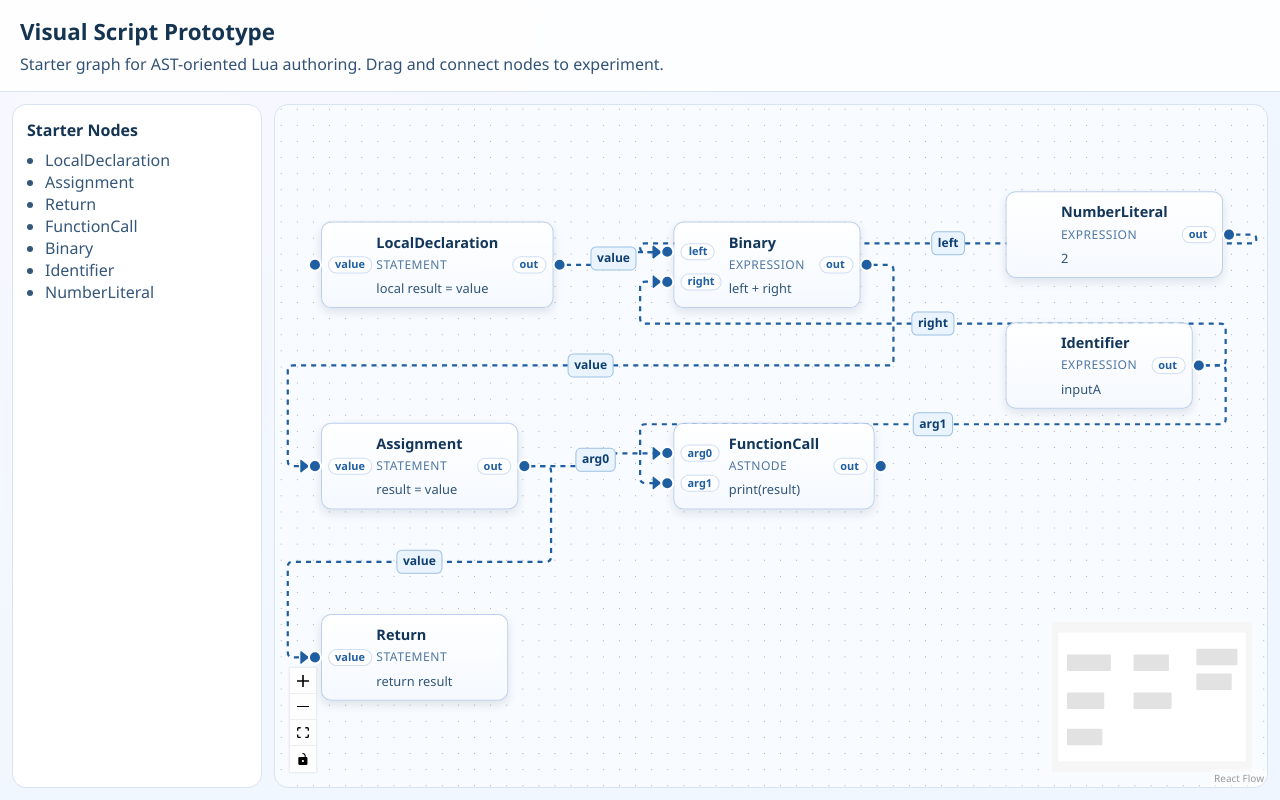
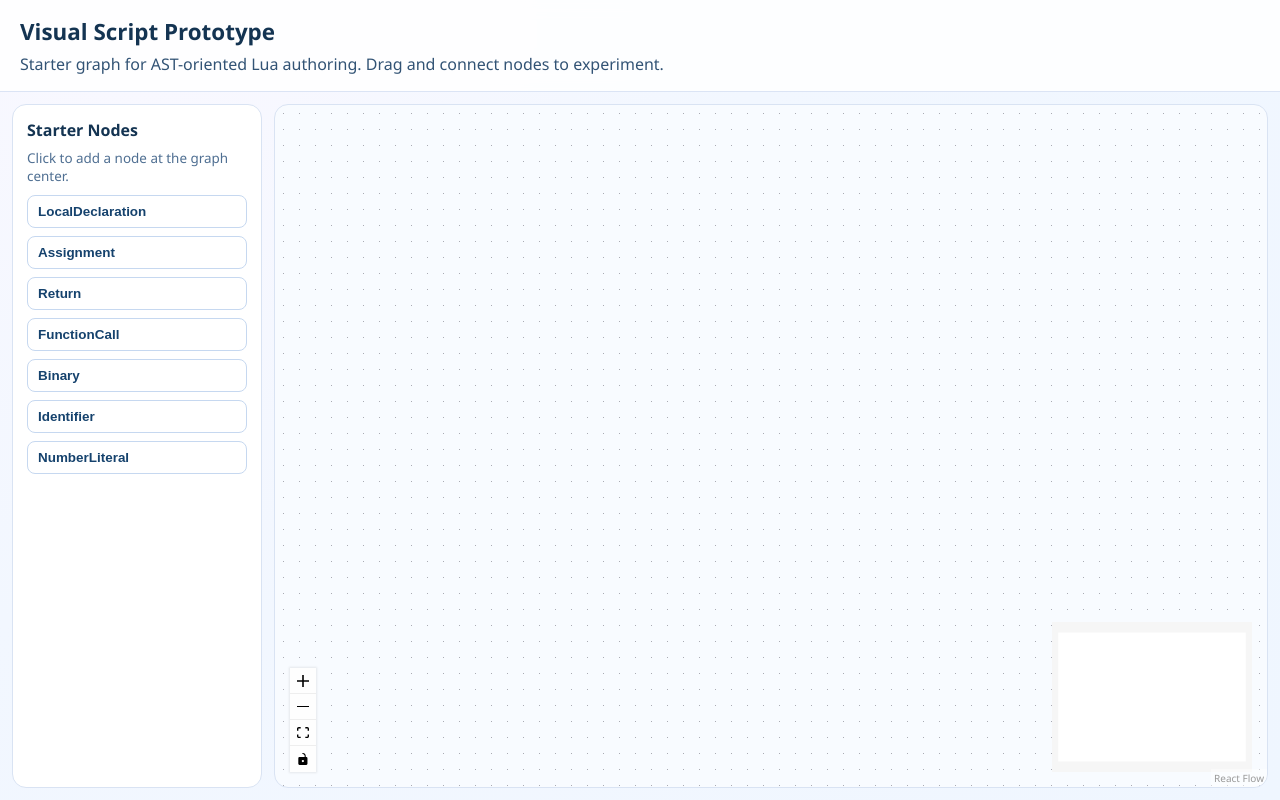
Before and after one commit to Subham0207/HardAcclDSL, a React (Vite) app in the folder visualscript/: page / in a window 1280 px wide. Built offline with nearby package versions, Linux system fonts and the light colour scheme.

Commit message:
add nodes from ui

```diff
--- a/visualscript/src/App.css
+++ b/visualscript/src/App.css
@@ -47,6 +47,39 @@
   margin: 0;
   padding-left: 18px;
   color: #35577a;
+}
+
+.legend-help {
+  margin: 0 0 10px;
+  font-size: 0.84rem;
+  color: #4f6f92;
+}
+
+.legend-buttons {
+  display: grid;
+  gap: 8px;
+}
+
+.legend-node-btn {
+  border: 1px solid #c6d8f0;
+  border-radius: 8px;
+  background: #ffffff;
+  color: #15426d;
+  font-size: 0.84rem;
+  font-weight: 600;
+  text-align: left;
+  padding: 8px 10px;
+  cursor: pointer;
+}
+
+.legend-node-btn:hover {
+  background: #eef5ff;
+  border-color: #95bae3;
+}
+
+.legend-node-btn:focus-visible {
+  outline: 2px solid #2c78c6;
+  outline-offset: 2px;
 }
 
 .flow-host {
--- a/visualscript/src/App.tsx
+++ b/visualscript/src/App.tsx
@@ -1,8 +1,13 @@
+import { useRef } from 'react'
 import '@xyflow/react/dist/style.css'
 import './App.css'
-import { GraphCanvas } from './features/graph/GraphCanvas'
+import { GraphCanvas, type GraphCanvasHandle } from './features/graph/GraphCanvas'
+import { starterNodeTemplates } from './features/graph/initialGraph'
 
 function App() {
+  const graphRef = useRef<GraphCanvasHandle | null>(null)
+  const viewportRef = useRef<HTMLDivElement | null>(null)
+
   return (
     <div className="app-shell">
       <header className="app-header">
@@ -13,19 +18,23 @@ function App() {
       <div className="canvas-shell">
         <div className="legend">
           <h2>Starter Nodes</h2>
-          <ul>
-            <li>LocalDeclaration</li>
-            <li>Assignment</li>
-            <li>Return</li>
-            <li>FunctionCall</li>
-            <li>Binary</li>
-            <li>Identifier</li>
-            <li>NumberLiteral</li>
-          </ul>
+          <p className="legend-help">Click to add a node at the graph center.</p>
+          <div className="legend-buttons">
+            {starterNodeTemplates.map((template) => (
+              <button
+                key={template.type}
+                type="button"
+                className="legend-node-btn"
+                onClick={() => graphRef.current?.addNodeAtViewportCenter(template.type)}
+              >
+                {template.label}
+              </button>
+            ))}
+          </div>
         </div>
 
-        <div className="flow-host">
-          <GraphCanvas />
+        <div className="flow-host" ref={viewportRef}>
+          <GraphCanvas ref={graphRef} viewportRef={viewportRef} />
         </div>
       </div>
     </div>
--- a/visualscript/src/features/graph/GraphCanvas.tsx
+++ b/visualscript/src/features/graph/GraphCanvas.tsx
@@ -1,28 +1,66 @@
-import { useCallback } from 'react'
+import { forwardRef, useCallback, useImperativeHandle, useRef } from 'react'
 import {
   Background,
   ConnectionMode,
   Controls,
   MiniMap,
   ReactFlow,
+  type ReactFlowInstance,
   addEdge,
   useEdgesState,
   useNodesState,
   type Connection,
 } from '@xyflow/react'
 import { defaultEdgeOptions } from './defaultEdgeOptions'
-import { initialEdges, initialNodes } from './initialGraph'
+import { createStarterNode, initialEdges, initialNodes, type StarterNodeType } from './initialGraph'
 import { scriptNodeTypes } from '../nodes/nodeTypes'
+import type { ScriptFlowNode } from '../nodes/types'
 
-export function GraphCanvas() {
-  const [nodes, , onNodesChange] = useNodesState(initialNodes)
+export type GraphCanvasHandle = {
+  addNodeAtViewportCenter: (type: StarterNodeType) => void
+}
+
+type GraphCanvasProps = {
+  viewportRef: React.RefObject<HTMLDivElement | null>
+}
+
+export const GraphCanvas = forwardRef<GraphCanvasHandle, GraphCanvasProps>(function GraphCanvas(
+  { viewportRef },
+  ref,
+) {
+  const [nodes, setNodes, onNodesChange] = useNodesState(initialNodes)
   const [edges, setEdges, onEdgesChange] = useEdgesState(initialEdges)
+  const flowRef = useRef<ReactFlowInstance<ScriptFlowNode> | null>(null)
 
   const onConnect = useCallback(
     (connection: Connection) => {
       setEdges((current) => addEdge({ ...connection, animated: true }, current))
     },
     [setEdges],
+  )
+
+  useImperativeHandle(
+    ref,
+    () => ({
+      addNodeAtViewportCenter: (type: StarterNodeType) => {
+        const pane = viewportRef.current
+        const flow = flowRef.current
+        if (!pane || !flow) {
+          return
+        }
+
+        const rect = pane.getBoundingClientRect()
+        const center = flow.screenToFlowPosition({
+          x: rect.left + rect.width / 2,
+          y: rect.top + rect.height / 2,
+        })
+
+        const id = `${type}-${Date.now()}-${Math.floor(Math.random() * 1000)}`
+        const node = createStarterNode(type, { x: center.x - 80, y: center.y - 38 }, id)
+        setNodes((current) => [...current, node])
+      },
+    }),
+    [setNodes, viewportRef],
   )
 
   return (
@@ -40,6 +78,9 @@ export function GraphCanvas() {
       deleteKeyCode={['Backspace', 'Delete']}
       defaultEdgeOptions={defaultEdgeOptions}
       connectionLineStyle={{ stroke: '#1f5ea0', strokeWidth: 2.2 }}
+      onInit={(instance) => {
+        flowRef.current = instance
+      }}
       fitView
     >
       <Background gap={16} size={1} />
@@ -47,4 +88,4 @@ export function GraphCanvas() {
       <MiniMap pannable zoomable />
     </ReactFlow>
   )
-}
+})
--- a/visualscript/src/features/graph/initialGraph.ts
+++ b/visualscript/src/features/graph/initialGraph.ts
@@ -1,141 +1,44 @@
-import type { Edge } from '@xyflow/react'
-import type { ScriptFlowNode } from '../nodes/types'
+import type { Edge, XYPosition } from '@xyflow/react'
+import type { ScriptFlowNode, ScriptNodeRole } from '../nodes/types'
 
-export const initialNodes: ScriptFlowNode[] = [
-  {
-    id: 'localDecl-1',
-    type: 'localDecl',
-    position: { x: 80, y: 40 },
-    data: {
-      label: 'LocalDeclaration',
-      role: 'Statement',
-      detail: 'local result = value',
-    },
-  },
-  {
-    id: 'binary-1',
-    type: 'binary',
-    position: { x: 430, y: 40 },
-    data: {
-      label: 'Binary',
-      role: 'Expression',
-      detail: 'left + right',
-    },
-  },
-  {
-    id: 'number-1',
-    type: 'numberLiteral',
-    position: { x: 760, y: 10 },
-    data: {
-      label: 'NumberLiteral',
-      role: 'Expression',
-      detail: '2',
-    },
-  },
-  {
-    id: 'identifier-1',
-    type: 'identifier',
-    position: { x: 760, y: 140 },
-    data: {
-      label: 'Identifier',
-      role: 'Expression',
-      detail: 'inputA',
-    },
-  },
-  {
-    id: 'assign-1',
-    type: 'assignment',
-    position: { x: 80, y: 240 },
-    data: {
-      label: 'Assignment',
-      role: 'Statement',
-      detail: 'result = value',
-    },
-  },
-  {
-    id: 'call-1',
-    type: 'functionCall',
-    position: { x: 430, y: 240 },
-    data: {
-      label: 'FunctionCall',
-      role: 'AstNode',
-      detail: 'print(result)',
-    },
-  },
-  {
-    id: 'return-1',
-    type: 'return',
-    position: { x: 80, y: 430 },
-    data: {
-      label: 'Return',
-      role: 'Statement',
-      detail: 'return result',
-    },
-  },
+export type StarterNodeType = ScriptFlowNode['type']
+
+export type StarterNodeTemplate = {
+  type: StarterNodeType
+  label: string
+  role: ScriptNodeRole
+  detail: string
+}
+
+export const starterNodeTemplates: StarterNodeTemplate[] = [
+  { type: 'localDecl', label: 'LocalDeclaration', role: 'Statement', detail: 'local result = value' },
+  { type: 'assignment', label: 'Assignment', role: 'Statement', detail: 'result = value' },
+  { type: 'return', label: 'Return', role: 'Statement', detail: 'return result' },
+  { type: 'functionCall', label: 'FunctionCall', role: 'AstNode', detail: 'print(result)' },
+  { type: 'binary', label: 'Binary', role: 'Expression', detail: 'left + right' },
+  { type: 'identifier', label: 'Identifier', role: 'Expression', detail: 'inputA' },
+  { type: 'numberLiteral', label: 'NumberLiteral', role: 'Expression', detail: '2' },
 ]
 
-export const initialEdges: Edge[] = [
-  {
-    id: 'e1',
-    source: 'localDecl-1',
-    sourceHandle: 'out',
-    target: 'binary-1',
-    targetHandle: 'left',
-    label: 'value',
-    animated: true,
-  },
-  {
-    id: 'e2',
-    source: 'number-1',
-    sourceHandle: 'out',
-    target: 'binary-1',
-    targetHandle: 'left',
-    label: 'left',
-    animated: true,
-  },
-  {
-    id: 'e3',
-    source: 'identifier-1',
-    sourceHandle: 'out',
-    target: 'binary-1',
-    targetHandle: 'right',
-    label: 'right',
-    animated: true,
-  },
-  {
-    id: 'e4',
-    source: 'binary-1',
-    sourceHandle: 'out',
-    target: 'assign-1',
-    targetHandle: 'value',
-    label: 'value',
-    animated: true,
-  },
-  {
-    id: 'e5',
-    source: 'assign-1',
-    sourceHandle: 'out',
-    target: 'call-1',
-    targetHandle: 'arg0',
-    label: 'arg0',
-    animated: true,
-  },
-  {
-    id: 'e6',
-    source: 'identifier-1',
-    sourceHandle: 'out',
-    target: 'call-1',
-    targetHandle: 'arg1',
-    label: 'arg1',
-    animated: true,
-  },
-  {
-    id: 'e7',
-    source: 'assign-1',
-    sourceHandle: 'out',
-    target: 'return-1',
-    targetHandle: 'value',
-    label: 'value',
-    animated: true,
-  },
-]
+const templatesByType = new Map(starterNodeTemplates.map((t) => [t.type, t]))
+
+export const initialNodes: ScriptFlowNode[] = []
+export const initialEdges: Edge[] = []
+
+export function createStarterNode(type: StarterNodeType, position: XYPosition, id: string): ScriptFlowNode {
+  const template = templatesByType.get(type)
+  if (!template) {
+    throw new Error(`Unknown starter node type: ${type}`)
+  }
+
+  return {
+    id,
+    type,
+    position,
+    data: {
+      label: template.label,
+      role: template.role,
+      detail: template.detail,
+    },
+  } as ScriptFlowNode
+}
```
